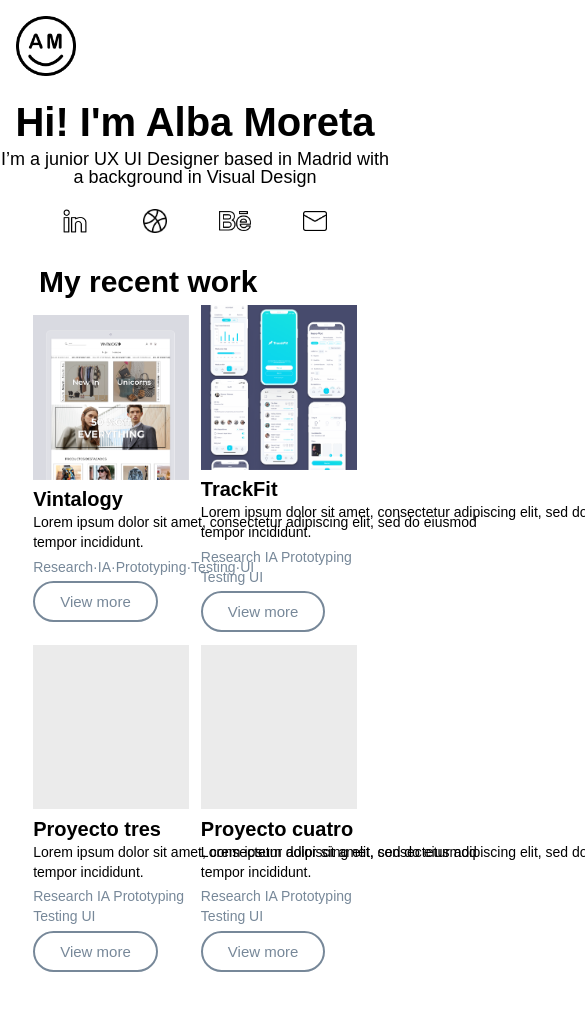
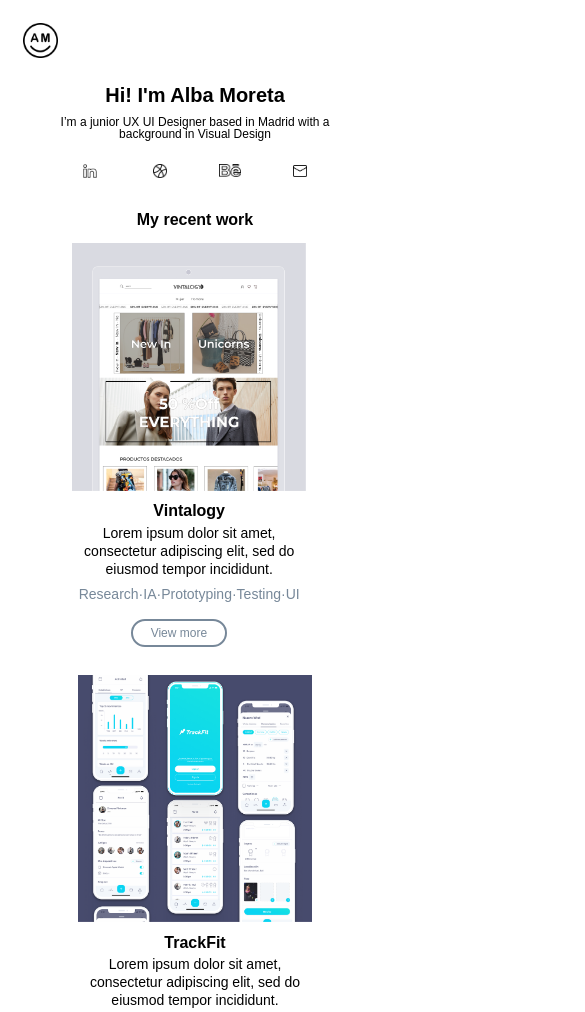
Before and after one commit to AlbaMoreta/Portfolio, a plain HTML site: page index.html in a window 390 px wide. Shown: the top 1012 px of the page, 585 px wide, since content can reach past the window. Drawn offline with Linux system fonts and the light colour scheme.

Commit message:
2 version_responsive

```diff
--- a/index.html
+++ b/index.html
@@ -91,8 +91,13 @@
 
 <footer>
 <div class="container3">
-<div><img id="smileyresize" src="../Portfolio/images/Simley_al.svg" alt="smiley_albi"> </div>
-<div><p id="trueblue">True Blue</p> </div>
+    <div><img id="smileyresize" src="../Portfolio/images/Simley_al.svg" alt="smiley_albi"> </div>
+    <div><p id="trueblue">True Blue</p> </div>
+<div>
+     <p class="footerp">+34 645 170 164</p>
+     <p class="footerp">albamoretarodilla@gmail.com</p>
+</div>
+
 </div>
 </footer>
 </html>
--- a/styles/style.css
+++ b/styles/style.css
@@ -131,10 +131,16 @@ p {
     width: 40%;
 }
 
+.textowidth{
+    width: 100%;
+}
 
 .gris {
     color:lightslategray;
 }
+
+
+
 
 footer{
     margin-top: 8%;
@@ -148,7 +154,15 @@ footer{
     display: flex;
     align-items: center;
     justify-content: space-evenly;
+
 }
+
+.container3 div{
+
+    margin-top: 1%;
+}
+
+
 #smileyresize {
     width: 35px; height: 35px;
     margin-top: 70%;
@@ -161,9 +175,12 @@ footer{
     margin: auto;
 }
 
-.textowidth{
-    width: 450px;
+.footerp {
+    color: white;
+    padding: 0%;
 }
+
+
 
 
 
@@ -214,3 +231,144 @@ footer{
 #proyecto3{
     margin-right: 3%;
 }
+
+
+/* MEDIA QUERIES */
+
+/* 900 */
+
+@media (max-width: 900px) {
+
+#smileylogo {
+        width: 50px; height: 50px;
+        margin-left: 4%;
+        margin-top: 4%;
+}
+
+h1 {
+    font-size: 30px;
+}
+h2 {
+    font-size: 15px;
+}
+h3 {
+    font-size: 20px;
+}
+h4{
+    font-size: 16px;
+}
+
+p {
+    font-size: 14px;
+    line-height: 18px;
+}
+
+.container div {
+    border-radius: 50%;
+    background-color:transparent;
+    width: 43px; height: 43px;
+    padding: 13px;
+    display: flex;
+    align-items: center;
+    box-sizing: border-box;
+}
+
+.container div:hover {
+    border-radius: 50%;
+    background-color: rgba(119, 136, 153, 0.158);
+    width: 43px; height: 43px;
+    padding: 13px;
+    display: flex;
+    align-items: center;
+    box-sizing: border-box;
+}
+
+.button {
+    padding: 9px 25px;
+    font-size: 12px;
+    margin-top: 2%;
+    margin-bottom: 9%;
+}
+
+
+}
+
+
+
+
+/* 680 */
+@media (max-width: 680px) {
+
+    #smileylogo {
+            width: 35px; height: 35px;
+            margin-left: 6%;
+            margin-top: 6%;
+    }
+
+    h1 {
+        font-size: 20px;
+    }
+    h2 {
+        font-size: 12px;
+        padding-left: 15%;
+        padding-right: 15%;
+        padding-top: 1%;
+    }
+    h3 {
+        font-size: 16px;
+        margin-left: 0%;
+        text-align: center;
+        margin-bottom: 4%;
+    }
+
+    h4{
+        text-align: center;
+    }
+
+    p{
+        text-align: center;
+
+    }
+
+    .container div {
+        border-radius: 50%;
+        background-color:transparent;
+        width: 40px; height: 40px;
+        padding: 13px;
+        display: flex;
+        align-items: center;
+        box-sizing: border-box;
+    }
+
+    .container div:hover {
+        border-radius: 50%;
+        background-color: rgba(119, 136, 153, 0.158);
+        width: 40px; height: 40px;
+        padding: 13px;
+        display: flex;
+        align-items: center;
+        box-sizing: border-box;
+    }
+
+    .container2 div {
+
+        width: 60%;
+        margin: 0%;
+        padding: 0%;
+    }
+
+.button {
+    padding: 6px 18px;
+    font-size: 12px;
+    margin-right: 25%;
+    margin-left: 25%;
+    margin-top: 4%;
+    margin-bottom: 12%;
+
+
+}
+
+
+
+
+    }
```
